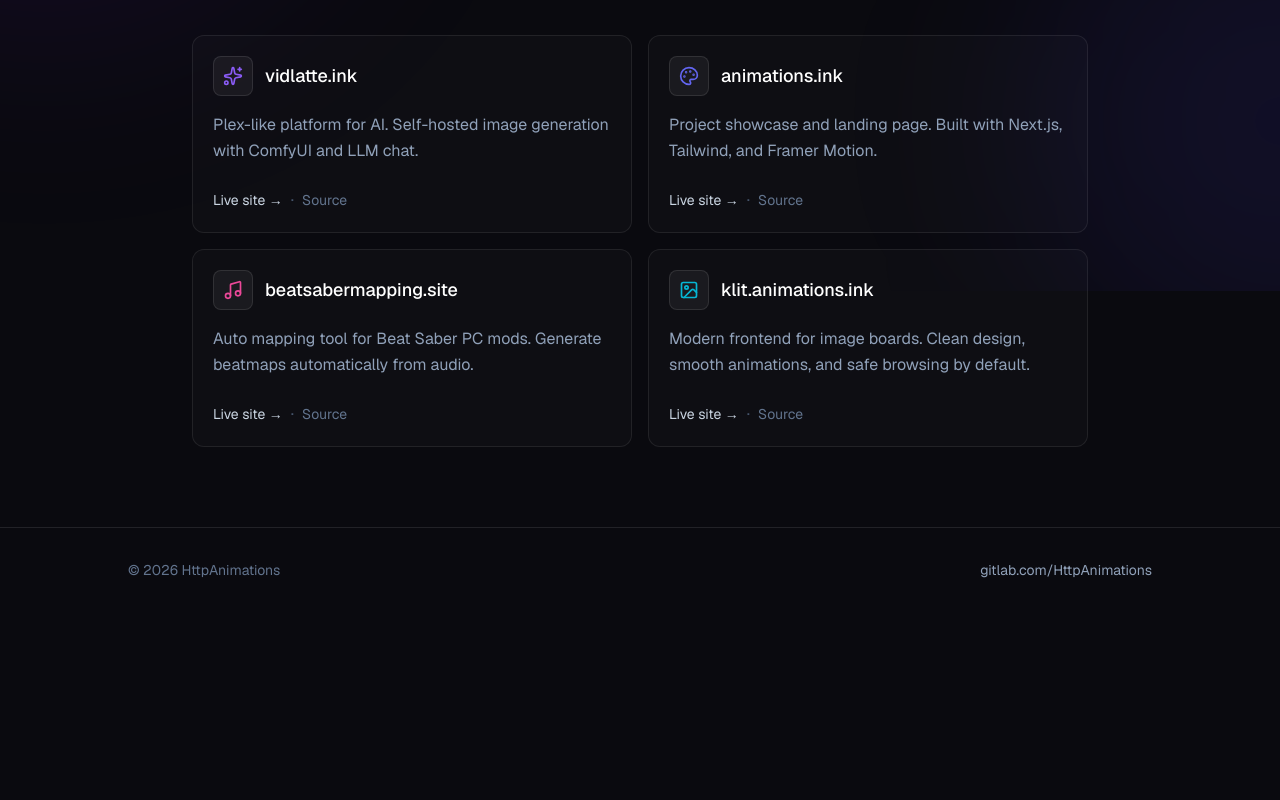
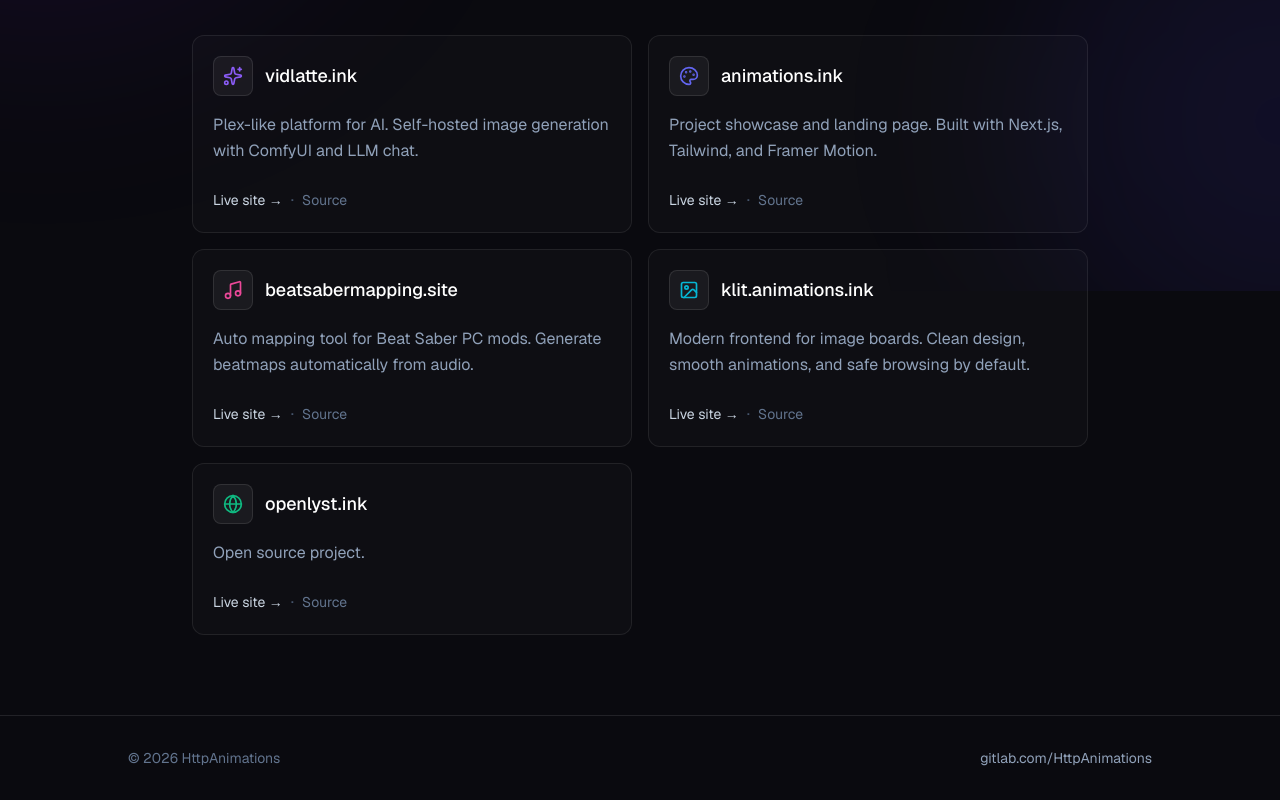
Before and after one commit to openlyst/animations.ink, a Next.js app: page / in a window 1280 px wide. Shown: the part 509-1309 px from the top of the page. Before the commit the page ends 1121 px from the top, so only its background shows below. Built offline with nearby package versions, Linux system fonts and the light colour scheme.

Commit message:
openlyst

```diff
--- a/src/app/page.tsx
+++ b/src/app/page.tsx
@@ -2,7 +2,7 @@
 
 import Link from "next/link";
 import { motion } from "framer-motion";
-import { Sparkles, Palette, Music, Image } from "lucide-react";
+import { Sparkles, Palette, Music, Image, Globe } from "lucide-react";
 
 const projects = [
   {
@@ -40,6 +40,15 @@ const projects = [
     repo: "https://gitlab.com/HttpAnimations/open621",
     icon: Image,
     accent: "#06b6d4",
+  },
+  {
+    id: "openlyst",
+    name: "openlyst.ink",
+    description: "Open source project.",
+    url: "https://openlyst.ink",
+    repo: "https://gitlab.com/Openlyst/",
+    icon: Globe,
+    accent: "#10b981",
   },
 ];
 
```
